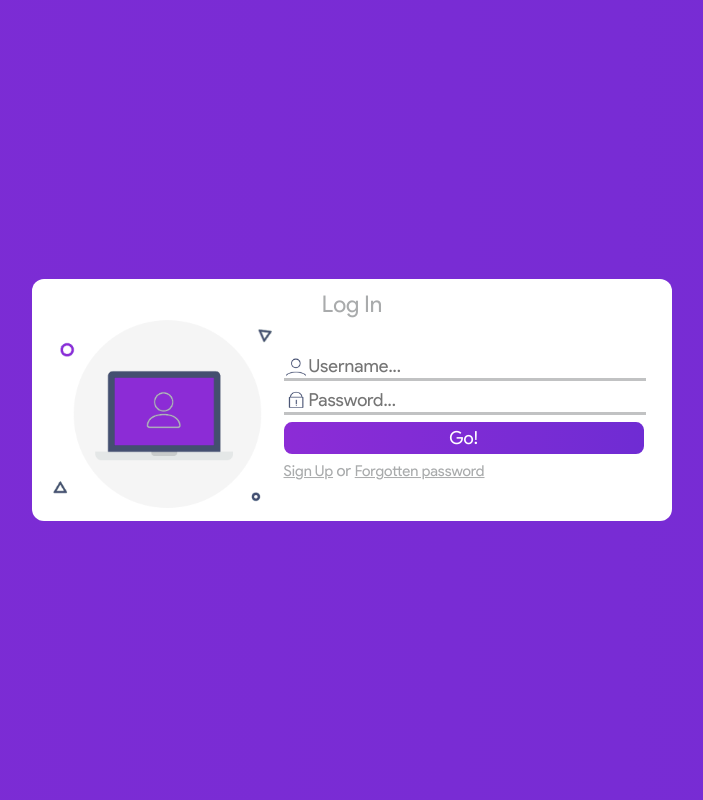
After one commit to MartonDev/WordVersus, a PHP site: page /dashboard/login.php in a window 1280 px wide. The commit adds this page. Shown: the whole page, without its empty margins (288-991 px from the left). Run offline with PHP 8.4, Linux system fonts and the light colour scheme; some libraries are stand-ins or nearby versions.

Commit message:
Login screen

```diff
--- a/assets/css/dashboard.css
+++ b/assets/css/dashboard.css
@@ -283,6 +283,89 @@
 
 }
 
+.login {
+
+  position: relative;
+  width: 100vw;
+  height: 100vh;
+
+}
+
+.login .container {
+
+  position: absolute;
+  top: 50%;
+  left: 50%;
+  transform: translate(-50%, -50%);
+  background-color: #fff;
+  border-radius: 12px;
+  padding: 11px 20px 11px 20px;
+
+}
+
+.login .container .title {
+
+  font-size: 23px;
+  color: #a9abac;
+  font-weight: 200;
+  text-align: center;
+  margin: 0;
+
+}
+
+.login-image {
+
+  display: inline-block;
+  vertical-align: middle;
+  width: 38%;
+
+}
+
+.login .container form {
+
+  display: inline-block;
+  vertical-align: middle;
+  width: 60%;
+  color: #a9abac;
+
+}
+
+.login .container .text-input {
+
+  padding-left: 25px;
+  background-position: 2px;
+  background-size: 20px 20px;
+  background-repeat: no-repeat;
+  width: calc(100% - 25px);
+
+}
+
+.login .container .submit-button {
+
+  width: 100%;
+  margin-bottom: 7px;
+
+}
+
+.login .container a {
+
+  font-size: 15px;
+  color: #a9abac;
+
+}
+
+.usernameinput {
+
+  background-image: url(../img/usericon.png);
+
+}
+
+.passwordinput {
+
+  background-image: url(../img/passwordicon.png);
+
+}
+
 @media screen and (max-width: 790px) {
 
   .dashboard .container .main {
@@ -310,4 +393,16 @@
 
   }
 
+  .login-image {
+
+    display: none;
+
+  }
+
+  .login .container form {
+
+    width: 100%;
+
+  }
+
 }
--- a/assets/inc/header.inc.php
+++ b/assets/inc/header.inc.php
@@ -25,7 +25,7 @@
     <link rel="stylesheet" href="https://use.fontawesome.com/releases/v5.2.0/css/all.css" integrity="sha384-hWVjflwFxL6sNzntih27bfxkr27PmbbK/iSvJ+a4+0owXq79v+lsFkW54bOGbiDQ" crossorigin="anonymous">
     <?php
 
-      if($page == "Dashboard") {
+      if($page == "Dashboard" || $page == "Login") {
 
         echo '<link rel="stylesheet" href="' . SITE_URL . '/assets/css/dashboard.css" />';
 
--- /dev/null
+++ b/dashboard/login.php
@@ -0,0 +1,36 @@
+<?php
+
+  $page = "Login";
+
+  require '../assets/inc/header.inc.php';
+
+ ?>
+
+ <div class="login">
+
+   <div class="container">
+
+     <h1 class="title">Log In</h1>
+
+     <img src="../assets/img/login.png" class="login-image" />
+
+     <form action="" method="post">
+
+       <input class="text-input usernameinput" type="text" placeholder="Username..." required />
+       <input class="text-input passwordinput" type="password" placeholder="Password..." required />
+
+       <input class="submit-button" type="submit" value="Go!" />
+
+       <a href="#">Sign Up</a> or <a href="#">Forgotten password</a>
+
+     </form>
+
+   </div>
+
+ </div>
+
+<?php
+
+  require '../assets/inc/footer.inc.php';
+
+ ?>
```
Also changed, not shown: assets/img/login.png (added), assets/img/passwordicon.png (added), assets/img/usericon.png (added).
